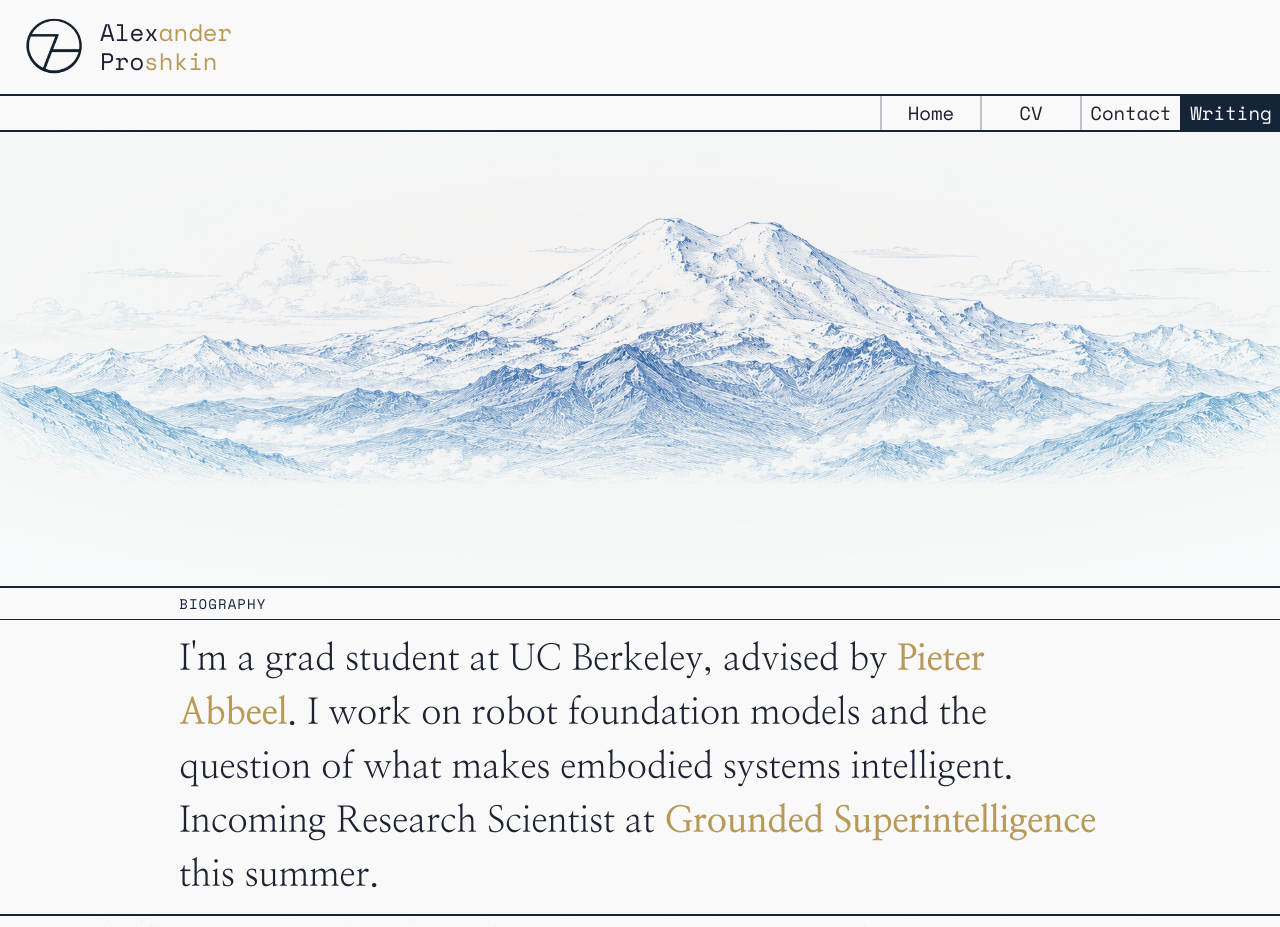
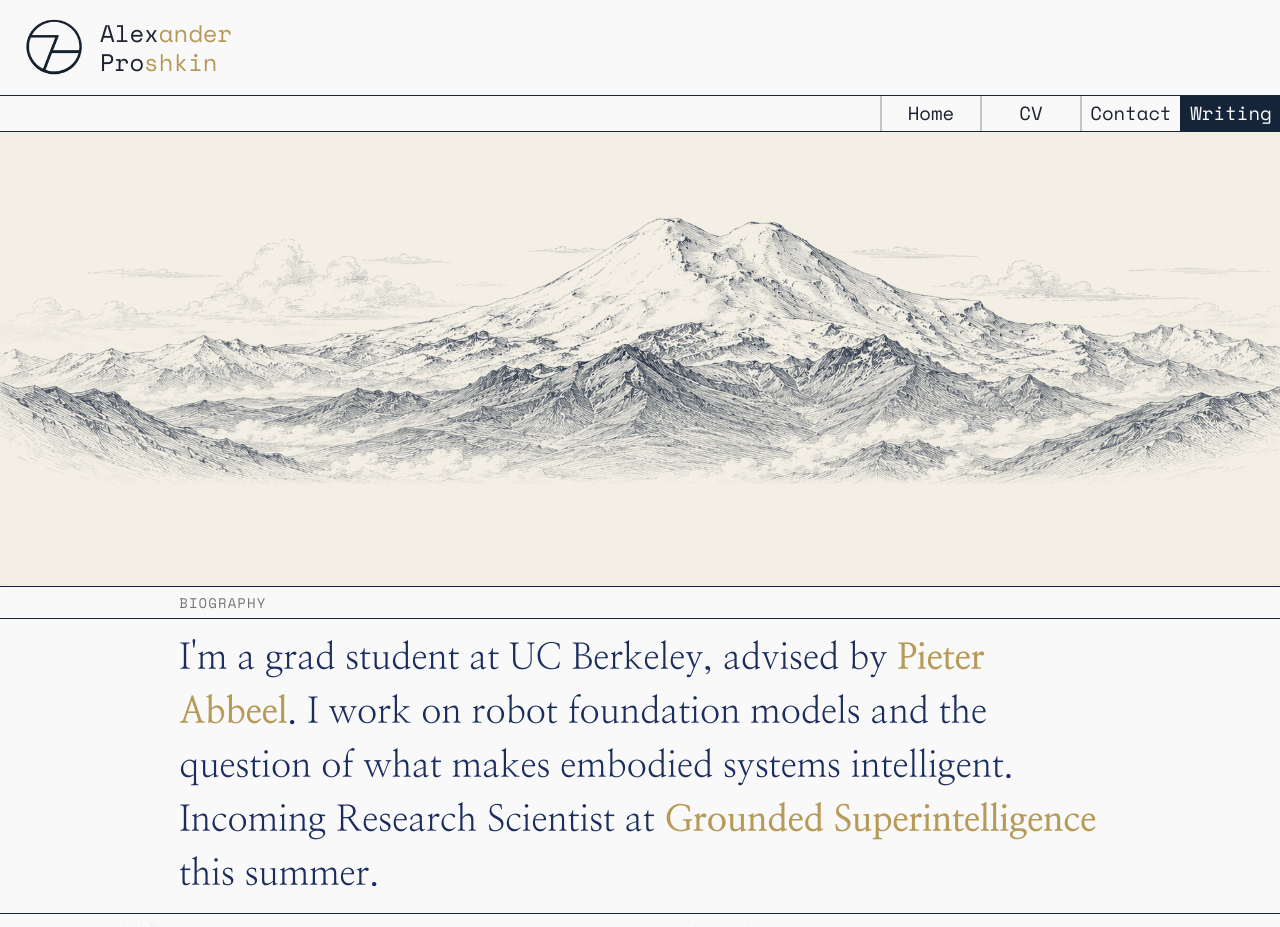
Before and after one commit to alex-prosh/alex-personal-website, a Next.js app: page / in a window 1280 px wide. Shown: the top 927 px of the page. Built offline with nearby package versions, Linux system fonts and the light colour scheme.

Commit message:
feat: front-page bio colors, 1px separators, remove mountain gradient

```diff
--- a/app/blog/matrix-exponents/page.tsx
+++ b/app/blog/matrix-exponents/page.tsx
@@ -65,7 +65,7 @@ export default function MatrixExponentsPage() {
     <div style={{ background: 'var(--bg)', color: 'var(--crimson)' }}>
 
       {/* Header */}
-      <div style={{ borderBottom: '2px solid var(--crimson)', padding: '56px min(14%, 200px) 48px' }}>
+      <div style={{ borderBottom: '1px solid var(--crimson)', padding: '56px min(14%, 200px) 48px' }}>
         <div style={{ fontFamily: 'var(--font-mono)', fontSize: 11, letterSpacing: '0.14em', textTransform: 'uppercase', color: 'var(--gold)', marginBottom: 20 }}>
           Mathematics · 2023
         </div>
@@ -455,7 +455,7 @@
       </div>
 
       {/* Takeaway */}
-      <div style={{ borderTop: '2px solid var(--crimson)', borderBottom: '2px solid var(--crimson)', padding: '64px min(14%, 200px)', background: 'var(--crimson)', color: 'var(--bg)' }}>
+      <div style={{ borderTop: '1px solid var(--crimson)', borderBottom: '1px solid var(--crimson)', padding: '64px min(14%, 200px)', background: 'var(--crimson)', color: 'var(--bg)' }}>
         <SectionLabel>Key Takeaway</SectionLabel>
         <p style={{ fontSize: 21, lineHeight: 1.8, maxWidth: 820, margin: '0 0 32px' }}>
           The solution to <M tex="\dot{x} = Ax" /> is entirely determined by the eigenstructure
--- a/app/blog/page.tsx
+++ b/app/blog/page.tsx
@@ -25,7 +25,7 @@ export default function BlogPage() {
           <Link key={i} href={p.href} style={{ display: 'block', textDecoration: 'none', color: 'inherit' }}>
             <div
               style={{
-                borderTop: '2px solid var(--crimson)',
+                borderTop: '1px solid var(--crimson)',
                 padding: '28px 0',
                 display: 'grid',
                 gridTemplateColumns: '1fr auto',
--- a/app/globals.css
+++ b/app/globals.css
@@ -46,7 +46,7 @@ nav { width: 100%; }
   height: 96px;
   font-size: 24px;
   background-color: #F9F9F9;
-  border-bottom: 2px solid var(--crimson);
+  border-bottom: 1px solid var(--crimson);
   display: flex;
   align-items: center;
   padding-left: 24px;
@@ -82,7 +82,7 @@ nav { width: 100%; }
   height: 36px;
   font-size: 19px;
   background-color: #F9F9F9;
-  border-bottom: 2px solid var(--crimson);
+  border-bottom: 1px solid var(--crimson);
   font-family: var(--font-mono), monospace;
   display: flex;
   align-items: center;
@@ -151,22 +151,11 @@ nav { width: 100%; }
 /* ── Splash image ── */
 #splash-image {
   width: 100%;
-  border-bottom: 2px solid var(--crimson);
+  border-bottom: 1px solid var(--crimson);
   overflow: hidden;
   max-height: 580px;
   box-shadow: inset 0 12px 24px rgba(0,0,0,0.18);
-  position: relative;
 }
-
-#splash-image::after {
-  content: '';
-  position: absolute;
-  inset: 0;
-  background: var(--img-gradient);
-  mix-blend-mode: screen;
-  pointer-events: none;
-}
-
 
 #splash-image img {
   width: 100%;
@@ -184,7 +173,7 @@ nav { width: 100%; }
   border-bottom: 1px solid var(--crimson);
   display: flex;
   align-items: center;
-  color: var(--crimson);
+  color: var(--subtitle);
   letter-spacing: 0.08em;
   text-transform: uppercase;
 }
@@ -197,7 +186,8 @@ nav { width: 100%; }
   font-size: 36px;
   width: 100%;
   background-color: #F9F9F9;
-  border-bottom: 2px solid var(--crimson);
+  border-bottom: 1px solid var(--crimson);
+  color: var(--title);
 }
 
 #bio-lower p {
@@ -376,7 +366,7 @@ nav { width: 100%; }
   height: 32px;
   font-family: var(--font-mono), monospace;
   background-color: #F9F9F9;
-  border-top: 2px solid var(--crimson);
+  border-top: 1px solid var(--crimson);
   border-bottom: 1px solid var(--crimson);
   display: flex;
   align-items: center;
@@ -393,7 +383,7 @@ nav { width: 100%; }
   font-size: 24px;
   width: 100%;
   background-color: #F9F9F9;
-  border-bottom: 2px solid var(--crimson);
+  border-bottom: 1px solid var(--crimson);
   padding: 12px 0;
 }
 
@@ -405,7 +395,7 @@ nav { width: 100%; }
 footer {
   background-color: var(--crimson-dark);
   color: var(--bg);
-  border-top: 2px solid var(--crimson);
+  border-top: 1px solid var(--crimson);
   font-family: var(--font-mono), monospace;
   font-size: 14px;
   padding: 16px min(14%, 200px);
--- a/app/projects/drs-asset-tracker/page.tsx
+++ b/app/projects/drs-asset-tracker/page.tsx
@@ -54,7 +54,7 @@ export default function DRSPage() {
     <div style={{ background: 'var(--bg)', color: 'var(--crimson)' }}>
 
       {/* ── Hero ── */}
-      <div style={{ position: 'relative', width: '100%', height: '56vh', minHeight: 340, overflow: 'hidden', borderBottom: '2px solid var(--crimson)' }}>
+      <div style={{ position: 'relative', width: '100%', height: '56vh', minHeight: 340, overflow: 'hidden', borderBottom: '1px solid var(--crimson)' }}>
         <img
           src="/images/drs/hardware2.jpg"
           alt=""
@@ -147,7 +147,7 @@ export default function DRSPage() {
         </div>
         <div style={{ display: 'grid', gridTemplateColumns: '1fr 1fr', gap: 32 }}>
           {decisions.map((d, i) => (
-            <div key={i} style={{ borderTop: '2px solid var(--crimson)', paddingTop: 20 }}>
+            <div key={i} style={{ borderTop: '1px solid var(--crimson)', paddingTop: 20 }}>
               <div style={{ fontFamily: 'var(--font-mono)', fontSize: 12, color: 'var(--gold)', marginBottom: 10, textTransform: 'uppercase', letterSpacing: '0.06em' }}>
                 Problem
               </div>
@@ -184,7 +184,7 @@ export default function DRSPage() {
       </div>
 
       {/* ── Photos ── */}
-      <div style={{ display: 'flex', borderTop: '2px solid var(--crimson)', borderBottom: '2px solid var(--crimson)' }}>
+      <div style={{ display: 'flex', borderTop: '1px solid var(--crimson)', borderBottom: '1px solid var(--crimson)' }}>
         <div style={{ width: '50%', position: 'relative', overflow: 'hidden', borderRight: '1px solid var(--crimson)', aspectRatio: '3/4' }}>
           <img src="/images/drs/hardware1.jpg" alt="Hardware breadboard close-up" style={{ width: '100%', height: '100%', display: 'block', objectFit: 'cover', objectPosition: 'center center' }} />
           <div style={{ position: 'absolute', inset: 0, background: 'var(--img-gradient)', mixBlendMode: 'screen', pointerEvents: 'none' }} />
@@ -202,7 +202,7 @@ export default function DRSPage() {
       </div>
 
       {/* ── GitHub CTA ── */}
-      <div style={{ padding: '64px min(14%, 200px)', display: 'flex', alignItems: 'center', justifyContent: 'space-between', borderBottom: '2px solid var(--crimson)' }}>
+      <div style={{ padding: '64px min(14%, 200px)', display: 'flex', alignItems: 'center', justifyContent: 'space-between', borderBottom: '1px solid var(--crimson)' }}>
         <div>
           <div style={{ fontSize: 28, fontWeight: 800, marginBottom: 8, color: 'var(--title)' }}>Explore the source</div>
           <div style={{ fontFamily: 'var(--font-mono)', fontSize: 13, color: 'var(--subtitle)' }}>
```
